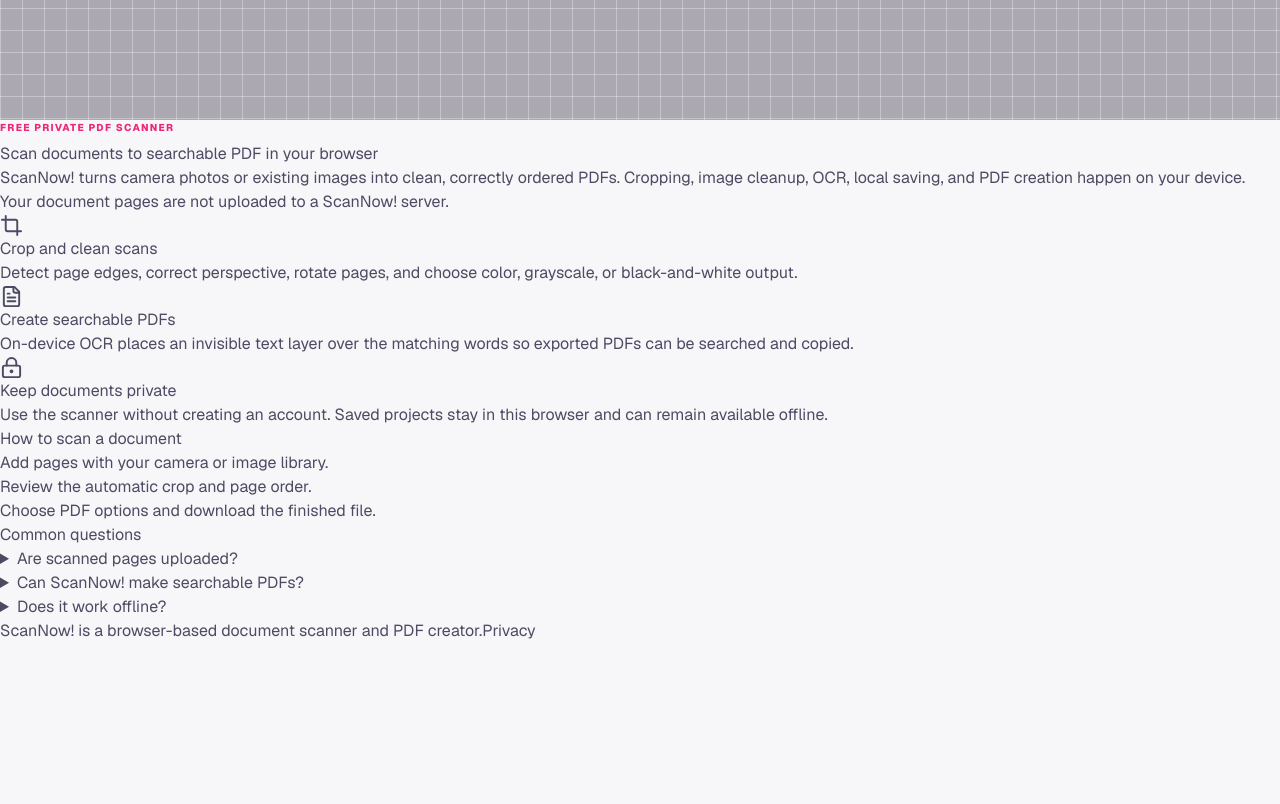
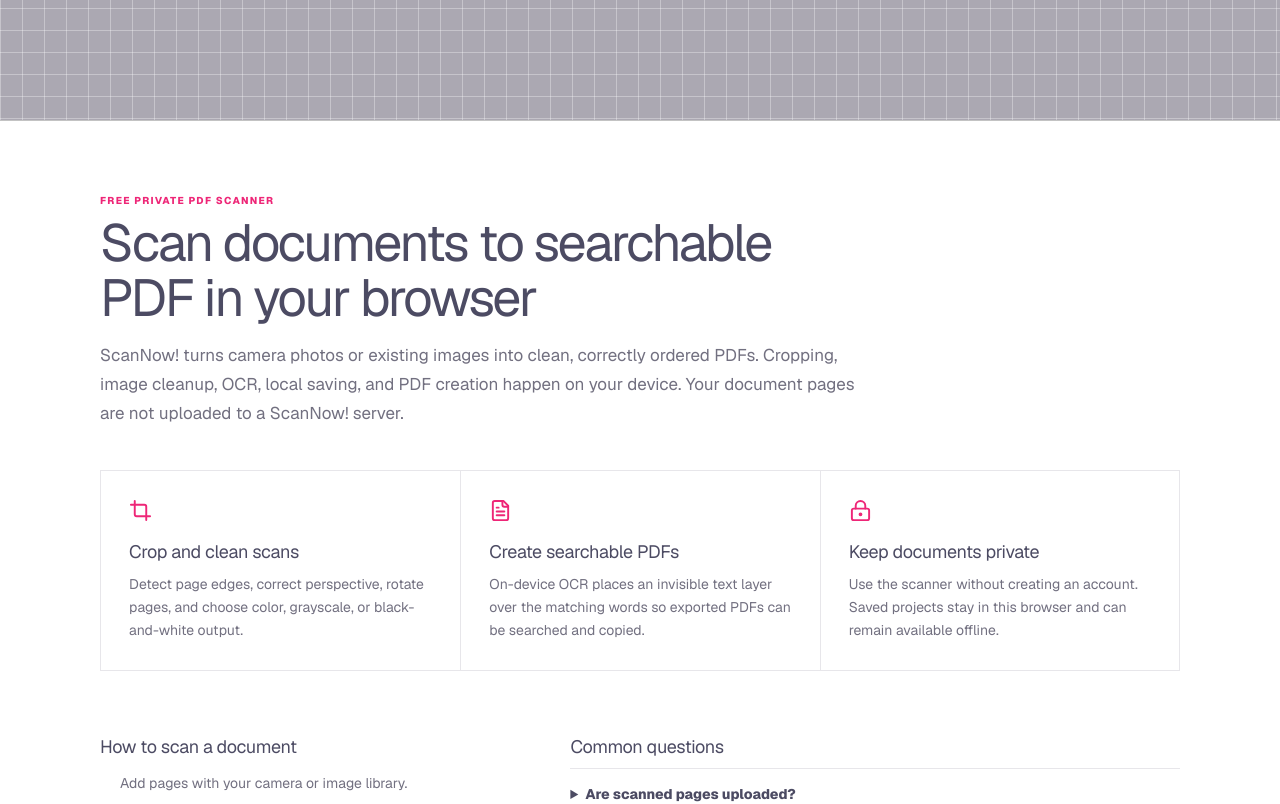
Before and after one commit to mmmbeer/scannow, a Next.js app: page / in a window 1280 px wide. Shown: the part 680-1484 px from the top of the page. Before the commit the page ends 1323 px from the top, so only its background shows below. Built offline with nearby package versions, Linux system fonts and the light colour scheme.

Commit message:
Update app/globals.css

```diff
--- a/app/globals.css
+++ b/app/globals.css
@@ -25,7 +25,7 @@
 button:disabled { opacity: .46; cursor: not-allowed; }
 .visually-hidden { position: absolute !important; width: 1px; height: 1px; padding: 0; margin: -1px; overflow: hidden; clip: rect(0, 0, 0, 0); white-space: nowrap; border: 0; }
 
-.app-loader { min-height: 100dvh; padding: 24px; display: grid; place-items: center; overflow: hidden; color: var(--ink); background: radial-gradient(circle at 50% 42%, rgba(238,38,119,.12), transparent 34%), #f7f7f9; }
+.app-loader { position: fixed; inset: 0; z-index: 300; min-height: 100dvh; padding: 24px; display: grid; place-items: center; overflow: hidden; color: var(--ink); background: radial-gradient(circle at 50% 42%, rgba(238,38,119,.12), transparent 34%), #f7f7f9; }
 .loader-content { width: min(430px, 100%); display: flex; flex-direction: column; align-items: center; text-align: center; }
 .loader-wordmark { width: 218px; max-width: 72vw; height: auto; margin-bottom: 24px; }
 .loader-scanner { position: relative; width: 214px; height: 192px; margin-bottom: 22px; }
@@ -216,6 +216,35 @@
 .toast { max-width: 390px; padding: 11px 13px; display: flex; align-items: center; gap: 8px; color: #fff; background: #4c4b63; border-left: 4px solid #ee2677; border-radius: 8px; box-shadow: 0 10px 30px rgba(0,0,0,.2); font-size: 11px; }
 .toast svg { color: #ff7eb2; flex: none; }
 
+.seo-content { border-top: 1px solid var(--line); background: #fff; }
+.seo-inner { width: min(1080px, calc(100% - 40px)); margin: 0 auto; padding: 72px 0 34px; }
+.seo-inner > h2 { max-width: 760px; margin: 8px 0 16px; color: var(--ink); font-size: clamp(30px, 5vw, 52px); line-height: 1.05; letter-spacing: -.045em; }
+.seo-lede { max-width: 780px; margin: 0; color: var(--muted); font-size: 17px; line-height: 1.7; }
+.seo-grid { margin-top: 42px; display: grid; grid-template-columns: repeat(3, 1fr); border: 1px solid var(--soft-line); }
+.seo-grid article { min-width: 0; padding: 28px; }
+.seo-grid article + article { border-left: 1px solid var(--soft-line); }
+.seo-grid svg { color: var(--mint); }
+.seo-grid h3, .seo-columns h3 { margin: 16px 0 8px; font-size: 18px; letter-spacing: -.02em; }
+.seo-grid p, .seo-columns p, .seo-columns li { color: var(--muted); font-size: 14px; line-height: 1.65; }
+.seo-columns { margin-top: 46px; display: grid; grid-template-columns: .8fr 1.2fr; gap: 64px; }
+.seo-columns ol { margin: 12px 0 0; padding-left: 20px; }
+.seo-columns li + li { margin-top: 8px; }
+.seo-columns details { border-top: 1px solid var(--soft-line); padding: 15px 0; }
+.seo-columns details:last-child { border-bottom: 1px solid var(--soft-line); }
+.seo-columns summary { cursor: pointer; font-size: 14px; font-weight: 720; }
+.seo-columns details p { margin: 9px 0 0; }
+.seo-inner footer { margin-top: 54px; padding-top: 22px; display: flex; justify-content: space-between; gap: 18px; border-top: 1px solid var(--soft-line); color: var(--muted); font-size: 12px; }
+.seo-inner footer a { color: var(--ink); font-weight: 700; }
+
+.policy-page { min-height: 100dvh; padding: 64px 20px; background: linear-gradient(180deg, #fff0f6 0, #f7f7f9 260px); }
+.policy-page article { width: min(760px, 100%); margin: 0 auto; padding: 46px; border: 1px solid var(--soft-line); background: #fff; box-shadow: var(--shadow); }
+.policy-brand { display: inline-block; margin-bottom: 48px; color: var(--ink); font-size: 13px; font-weight: 750; text-decoration: none; }
+.policy-page h1 { margin: 8px 0 22px; font-size: clamp(34px, 6vw, 56px); line-height: 1.02; letter-spacing: -.045em; }
+.policy-page h2 { margin: 34px 0 8px; font-size: 20px; }
+.policy-page p { color: var(--muted); font-size: 15px; line-height: 1.75; }
+.policy-page footer { margin-top: 44px; padding-top: 20px; display: flex; justify-content: space-between; gap: 16px; border-top: 1px solid var(--soft-line); color: var(--muted); font-size: 12px; }
+.policy-page footer a { color: var(--ink); font-weight: 700; }
+
 @media (max-width: 980px) {
   .workspace.has-pages { grid-template-columns: minmax(300px, 340px) minmax(300px, 1fr) 250px; }
   .privacy-chip span { display: none; }
@@ -226,6 +255,12 @@
 }
 
 @media (max-width: 780px) {
+  .seo-inner { width: min(100% - 28px, 680px); padding-top: 54px; }
+  .seo-grid, .seo-columns { grid-template-columns: 1fr; }
+  .seo-grid article + article { border-top: 1px solid var(--soft-line); border-left: 0; }
+  .seo-columns { gap: 28px; }
+  .policy-page { padding: 0; }
+  .policy-page article { padding: 38px 22px; border: 0; box-shadow: none; }
   .app-shell { min-height: 560px; }
   .topbar { height: 62px; padding: 0 12px; }
   .brand-wrap p, .header-actions .secondary:not(:has(svg.lucide-archive)), .privacy-chip, .connectivity-chip { display: none; }
```
